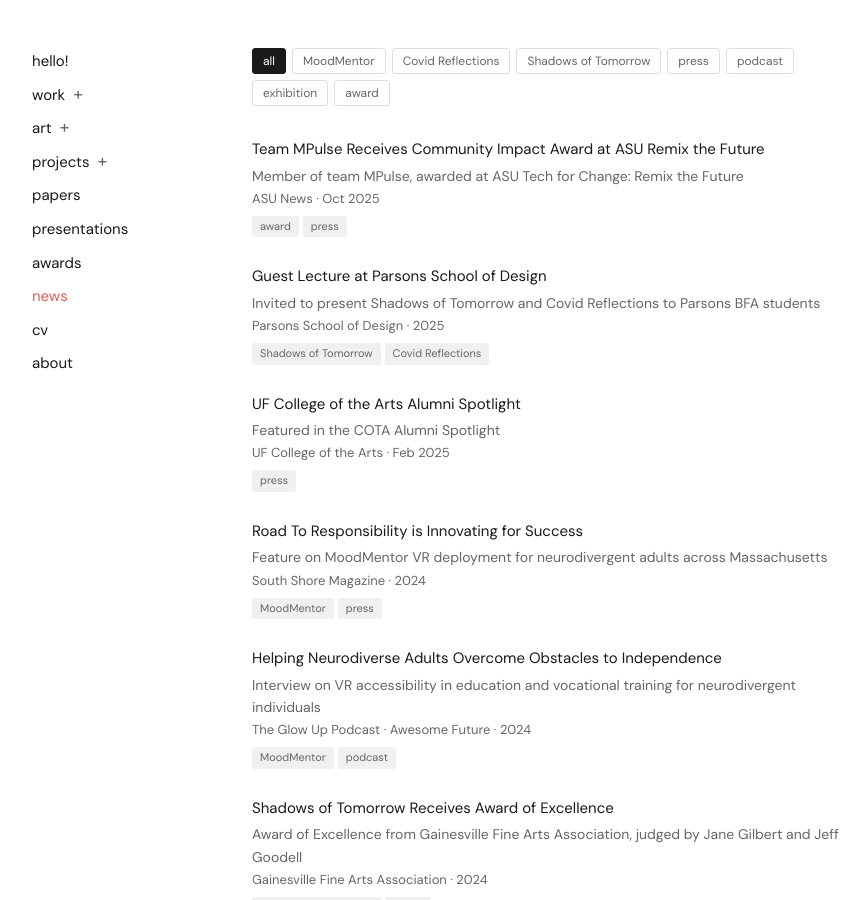
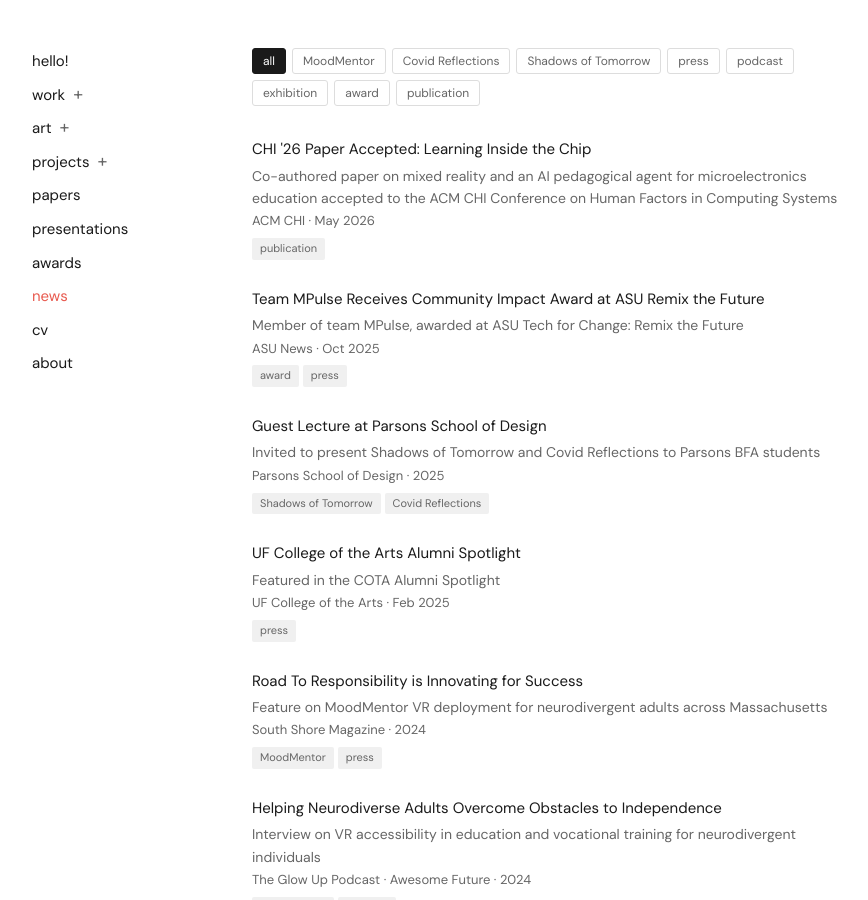
Before and after one commit to austin-from-ais/austinstanbury, a Jekyll site: the page built from news.html, in a window 1280 px wide and 900 px high. Shown: the whole window, without its empty margins (16-884 px from the left). Built offline with Jekyll 4.4.1, drawn with Linux system fonts in a browser that asks for light colours.

Commit message:
Add news entry for CHI '26 paper acceptance
Also add a "publication" filter button since this is the first
news item of that kind.

Co-Authored-By: Claude Opus 4.7 (1M context) <noreply@anthropic.com>

```diff
--- a/news.html
+++ b/news.html
@@ -13,9 +13,19 @@ permalink: /news/
     <button class="news-tag-btn" data-filter="podcast">podcast</button>
     <button class="news-tag-btn" data-filter="exhibition">exhibition</button>
     <button class="news-tag-btn" data-filter="award">award</button>
+    <button class="news-tag-btn" data-filter="publication">publication</button>
 </div>
 
 <ul class="item-list" id="news-list">
+
+    <li data-tags="publication">
+        <p class="item-title"><a href="https://doi.org/10.1145/3772318.3793705" target="_blank">CHI '26 Paper Accepted: Learning Inside the Chip</a></p>
+        <p class="item-subtitle">Co-authored paper on mixed reality and an AI pedagogical agent for microelectronics education accepted to the ACM CHI Conference on Human Factors in Computing Systems</p>
+        <p class="item-meta">ACM CHI · May 2026</p>
+        <span class="news-tags">
+            <span class="news-tag">publication</span>
+        </span>
+    </li>
 
     <li data-tags="award press">
         <p class="item-title"><a href="https://news.asu.edu/b/20251028-asu-students-mesa-community-remix-future-civic-impact" target="_blank">Team MPulse Receives Community Impact Award at ASU Remix the Future</a></p>
```
